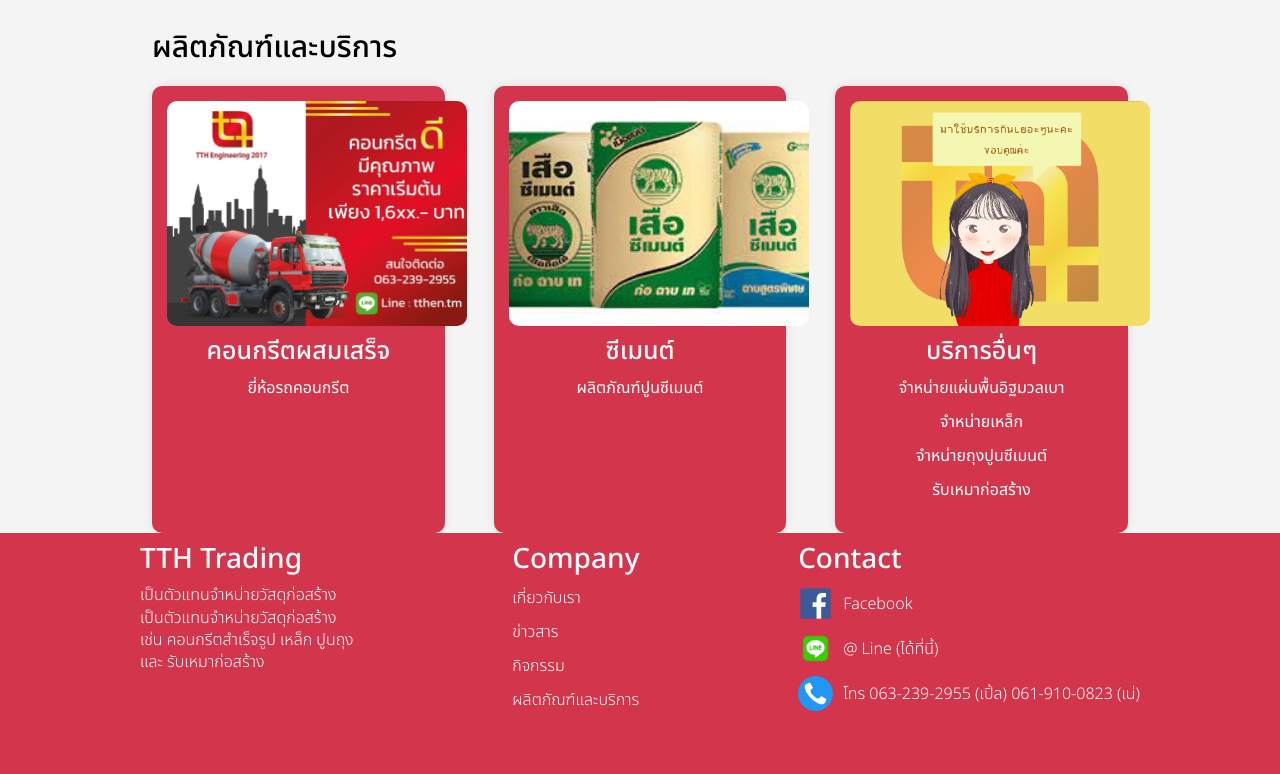
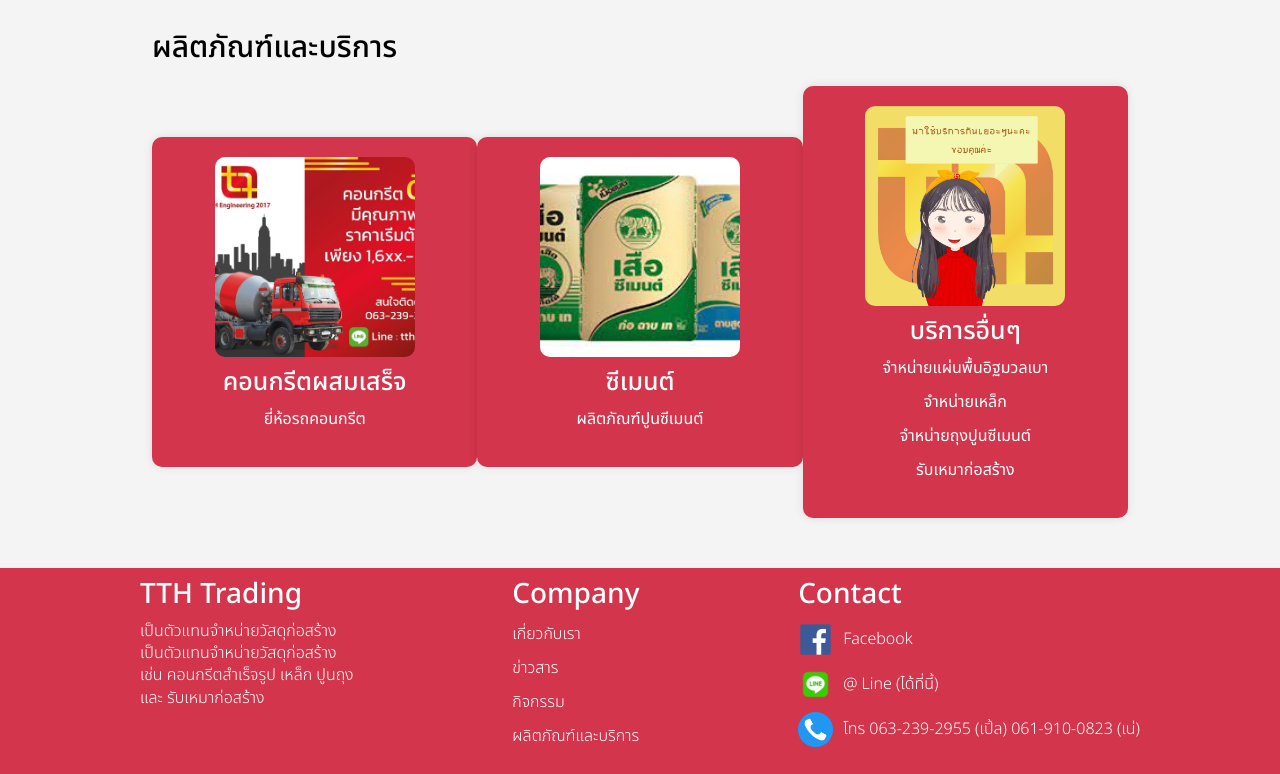
Before and after one commit to xenonkup/TTH-Engineering, a Flask app: page /service in a window 1280 px wide. Shown: the part 141-915 px from the top of the page. Before the commit the page ends 852 px from the top, so only its background shows below. Run offline with Flask 3, Linux system fonts and the light colour scheme; some libraries are stand-ins or nearby versions.

Commit message:
edit newnew

```diff
--- a/static/css/service.css
+++ b/static/css/service.css
@@ -28,22 +28,23 @@
 .product-row {
     display: flex;
     justify-content: space-between;
-    gap: 0px;
+    align-items: center;
 }
 
 /* Product item styles */
 .product-item {
-    width: 30%;
+    width: 100%;
     background-color: #D2354C; /* Background color */
-    padding: 15px;
+    padding: 20px;
+    margin-bottom: 50px;
     border-radius: 10px;
     box-shadow: 0 0 10px rgba(0, 0, 0, 0.1);
     text-align: center; /* Center the text */
 }
 
 .product-item img {
-    width: 300px; /* Set the width */
-    height: 224.62px; /* Set the height */
+    width: 200px; /* Set the width */
+    height: 200px; /* Set the height */
     object-fit: cover; /* Ensure the image covers the area without distortion */
     border-radius: 10px;
 }
--- a/templates/layout.html
+++ b/templates/layout.html
@@ -54,7 +54,7 @@
                 <h3>Contact</h3>
                 <ul>
                     <li><a href="https://www.facebook.com/profile.php?id=100057578044551"><i class="fab fa-facebook-f"></i> <img src="{{ url_for('static', filename='images/icon/1.png') }}" alt="Facebook Icon"> Facebook</a></li>
-                    <li><a href="https://line.me/R/ti/p/@325dumsg?oat_content=url&ts=06152158"><i class="fab fa-line"></i> <img src="{{ url_for('static', filename='images/icon/2.png') }}" alt="Line Icon"> @ Line (ได้ที่นี้)</a></li>
+                    <li><a href="https://line.me/ti/p/RTlQB4BKGH"><i class="fab fa-line"></i> <img src="{{ url_for('static', filename='images/icon/2.png') }}" alt="Line Icon"> @ Line (ได้ที่นี้)</a></li>
                     <li><a href="#"><i class="fas fa-phone-alt"></i> <img src="{{ url_for('static', filename='images/icon/3.png') }}" alt="Phone Icon"> โทร 063-239-2955 (เปิ้ล) 061-910-0823 (เน่)</a></li>
                 </ul>
             </div>
```
